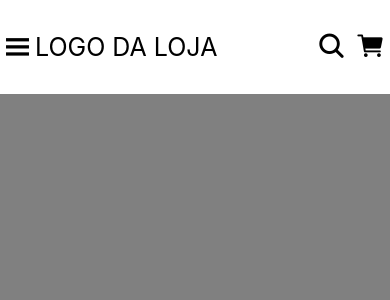
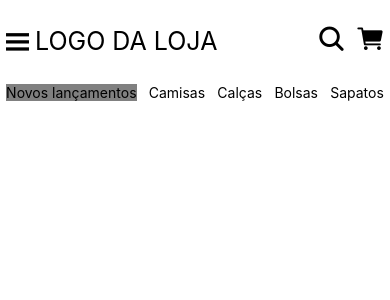
Before and after one commit to oPedrooo/projeto-mobile-coding, a React Native app: screen / in a window 390 px wide. Shown: the top 300 px of the page. Built offline with nearby package versions, Linux system fonts and the light colour scheme.

Commit message:
projeto mobile coding V0.2

```diff
--- a/App.js
+++ b/App.js
@@ -1,5 +1,5 @@
 import { StatusBar } from 'expo-status-bar';
-import { StyleSheet, Text, View } from 'react-native';
+import { StyleSheet, Text, View, ScrollView } from 'react-native';
 import Ionicons from '@expo/vector-icons/Ionicons';
 
 export default function App() {
@@ -7,18 +7,42 @@ export default function App() {
     <View style={styles.container}>
       <StatusBar style="auto" />
 
+      {/* Header com a logo da loja e ícones */}
       <View style={styles.header}>
+
+        <View style={styles.HparteDeCima}>
+          {/* Caixa com "menu" e logo */}
           <View style={styles.clogo}>
             <Ionicons style={styles.imenu} name="menu" size={35} color="black" />
             <Text style={styles.Ltexto} >LOGO DA LOJA</Text>
           </View>
+          {/* Caixa com ícones de pesquisa e carrinho */}
           <View style={styles.cicones}>
             <Ionicons style={styles.ilupa} name="search" size={30} color="black" />
             <Ionicons style={styles.icarrinho} name="cart" size={30} color="black" />
           </View>
         </View>
 
-      <View style={styles.body} />
+        {/* Parte de baixo da Header com os atalhos diferentes tipos de produtos */}
+        <View style={styles.HparteDeBaixo}>
+          <Text style={styles.atalhoHigh}>Novos lançamentos</Text>
+          <Text>Camisas</Text>
+          <Text>Calças</Text>
+          <Text>Bolsas</Text>
+          <Text>Sapatos</Text>
+        </View>
+      </View>
+
+      {/* Corpo do app */}
+      <View style={styles.body}>
+        {/*<ScrollView>
+          <View>
+            <Text style={styles.textoCorpo}>NOVOS LANÇAMENTOS</Text>
+            <Ionicons  />
+          </View>
+
+  </ScrollView>   */}
+      </View>
 
     </View>
   );
@@ -35,27 +59,49 @@ const styles = StyleSheet.create({
   header: {
     flex: 1,
     backgroundColor: "white",
+    flexDirection: 'column',
+  },
+  HparteDeCima: {
+    flex:3,
+    backgroundColor: 'white',
+    flexDirection: 'row'
+  },
+  HparteDeBaixo: {
+    flex: 1,
+    backgroundColor: 'white',
     flexDirection: 'row',
+    alignItems: 'center',
+    justifyContent: 'space-around',
   },
   clogo: {
     flex:4,
     flexDirection: 'row',
-    alignItems: 'center',
+    alignItems: 'flex-start',
+    marginTop: 23,
   },
   Ltexto: {
-    fontSize: 25
+    fontSize: 25,
+
+    marginTop: 3,
   },
   cicones: {
     flex:1,
     flexDirection: 'row',
-    alignItems: 'center',
+    alignItems: 'flex-start',
+    marginTop: 23,
     justifyContent: 'space-around'
+  },
+  atalhoHigh: {
+    backgroundColor: 'grey',
   },
 
 
 
   body: {
-    flex: 8,
-    backgroundColor: "grey",
+    flex: 7,
+    backgroundColor: "white",
+  },
+  textoCorpo: {
+    fontSize: 30,
   },
 });
```
Also changed, not shown: 1 other file (tests, documents, lock files or other folders). Lines whose indentation alone changed are shown as unchanged.
